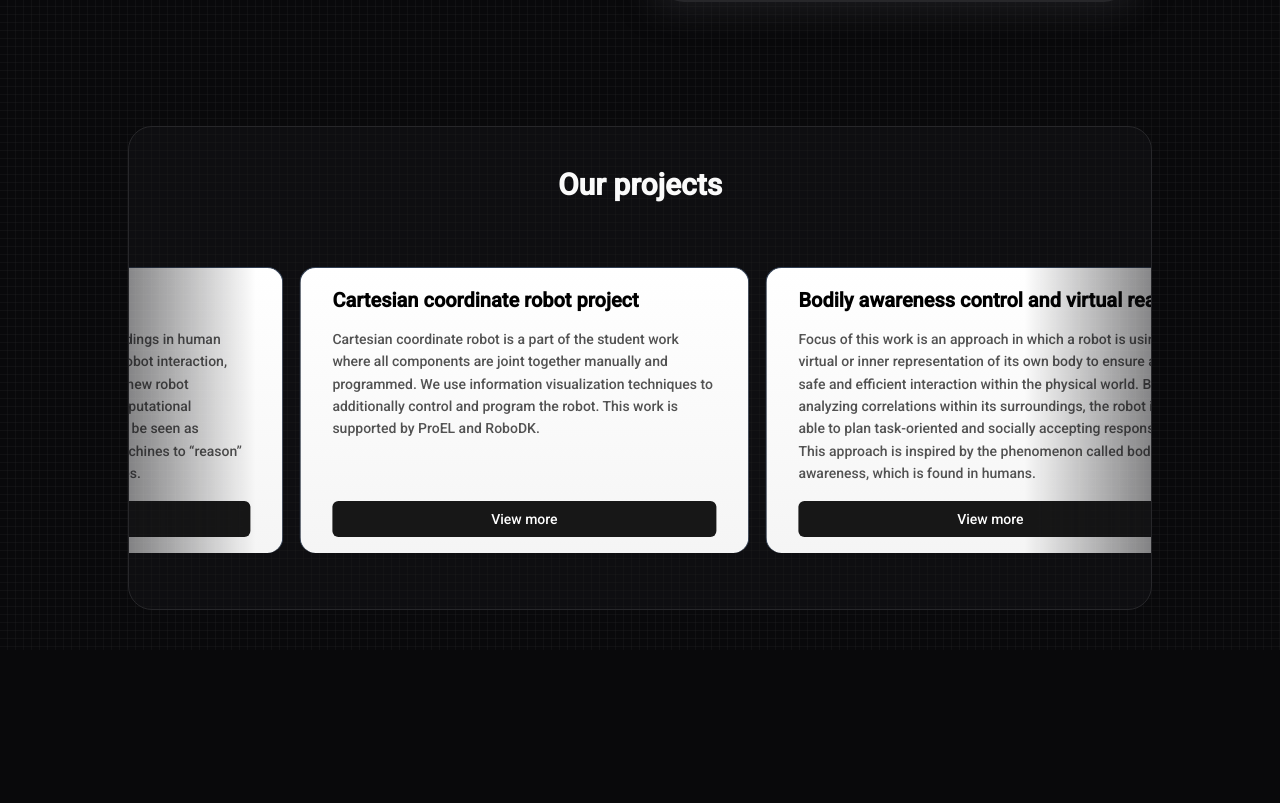
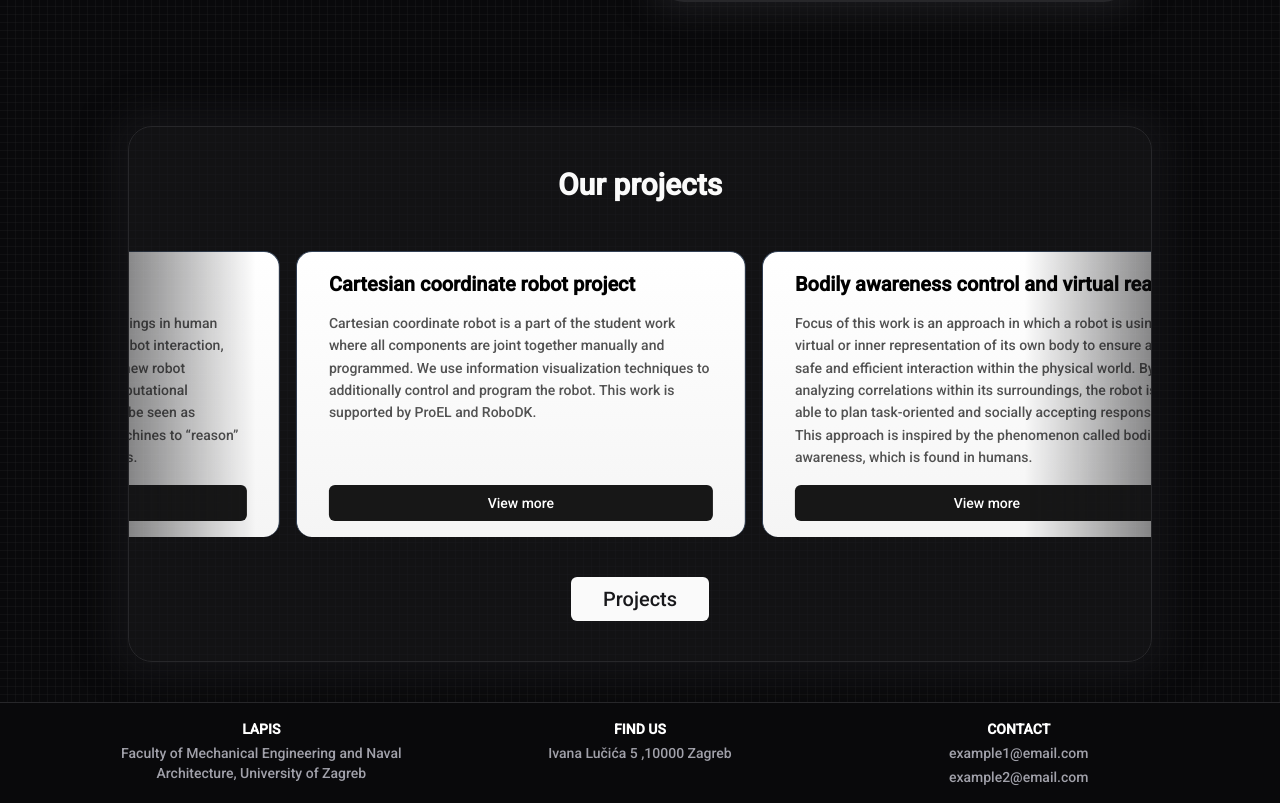
Before and after one commit to 99vik/lapis, a Next.js app: page / in a window 1280 px wide. Shown: the part 1186-1989 px from the top of the page. Before the commit the page ends 1836 px from the top, so only its background shows below. Built offline with nearby package versions, Linux system fonts and the light colour scheme.

Commit message:
Added footer

```diff
--- a/src/app/layout.tsx
+++ b/src/app/layout.tsx
@@ -3,6 +3,7 @@ import { Inter, Roboto } from 'next/font/google';
 import './globals.css';
 import { cn } from '@/lib/utils';
 import Navbar from '@/components/navbar';
+import Footer from '@/components/Footer';
 const roboto = Roboto({ subsets: ['latin'], weight: ['500'] });
 
 export const metadata: Metadata = {
@@ -25,6 +26,7 @@ export default function RootLayout({
       >
         <Navbar />
         {children}
+        <Footer />
       </body>
     </html>
   );
--- /dev/null
+++ b/src/components/Footer.tsx
@@ -0,0 +1,22 @@
+export default function Footer() {
+  return (
+    <footer className="border-t grid grid-cols-3 bg-zinc-950 gap-4 text-center px-20 py-4 text-sm">
+      <div className="flex flex-col text-zinc-400 items-center  gap-1 justify-start h-full">
+        <p className="text-white font-semibold">LAPIS</p>
+        <p>
+          Faculty of Mechanical Engineering and Naval Architecture, University
+          of Zagreb
+        </p>
+      </div>
+      <div className="flex flex-col text-zinc-400 items-center  justify-start gap-1 h-full">
+        <p className="text-white font-semibold">FIND US</p>
+        <p>Ivana Lučića 5 ,10000 Zagreb</p>
+      </div>
+      <div className="flex flex-col text-zinc-400 items-center  justify-start gap-1 h-full">
+        <p className="text-white font-semibold">CONTACT</p>
+        <p>example1@email.com</p>
+        <p>example2@email.com</p>
+      </div>
+    </footer>
+  );
+}
--- a/src/components/home-sections/Projects.tsx
+++ b/src/components/home-sections/Projects.tsx
@@ -1,4 +1,7 @@
+import Link from 'next/link';
 import { InfiniteMovingCards } from '../ui/infinite-moving-cards';
+import { buttonVariants } from '../ui/button';
+import { cn } from '@/lib/utils';
 
 export default function Projects() {
   const items = [
@@ -24,9 +27,18 @@ export default function Projects() {
     },
   ];
   return (
-    <div className="flex flex-col overflow-hidden rounded-3xl bg-zinc-900/40 border mb-10 gap-10 items-center py-10 px-4 sm:px-6 md:w-[80%] max-w-screen-xl mx-auto">
+    <div className="flex shadow-[0_0px_30px_20px_rgba(24,24,27,0.6)] flex-col overflow-hidden rounded-3xl bg-zinc-900/60 border mb-10 gap-6 items-center py-10 px-4 sm:px-6 md:w-[80%] max-w-screen-xl mx-3 md:mx-auto">
       <h2 className="text-3xl font-bold mb-2">Our projects</h2>
       <InfiniteMovingCards items={items} speed="slow" />
+      <Link
+        href="/projects"
+        className={buttonVariants({
+          className: 'text-xl text-zinc-900',
+          size: 'lg',
+        })}
+      >
+        Projects
+      </Link>
     </div>
   );
 }
```
